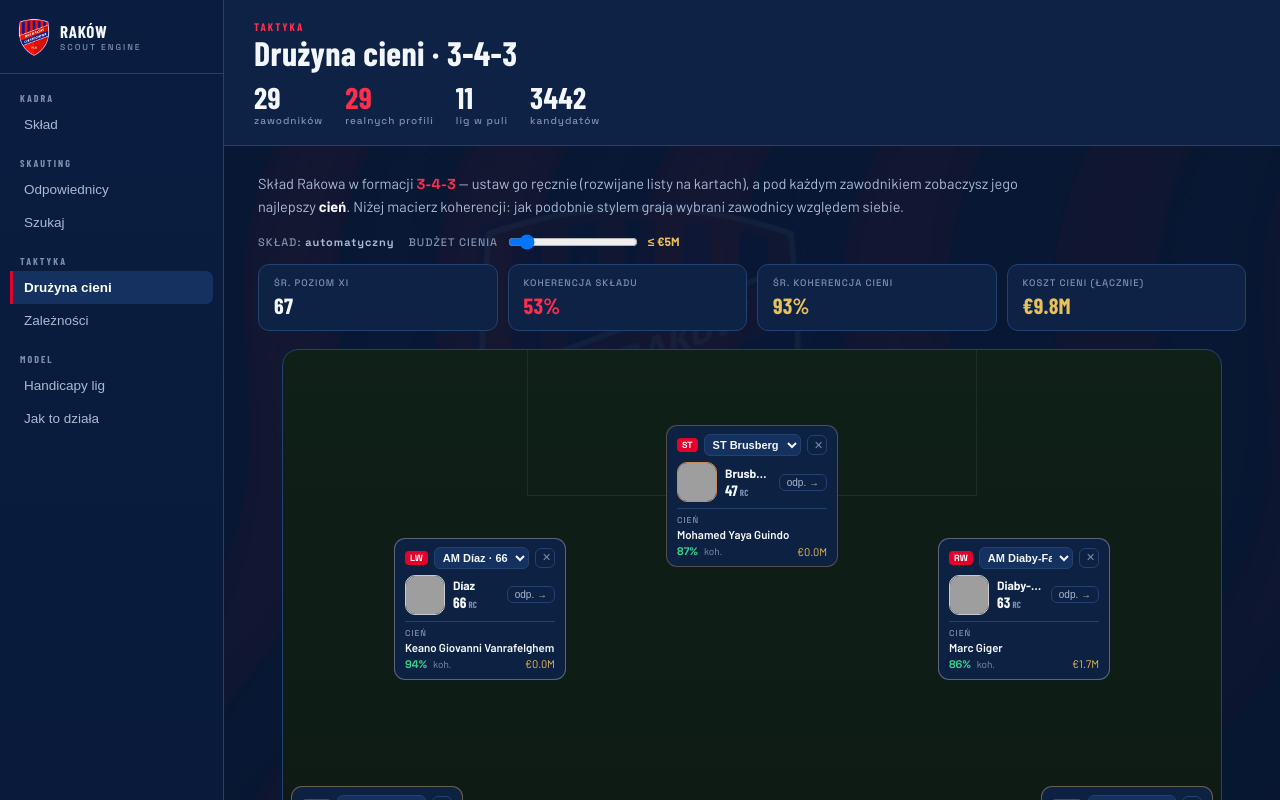
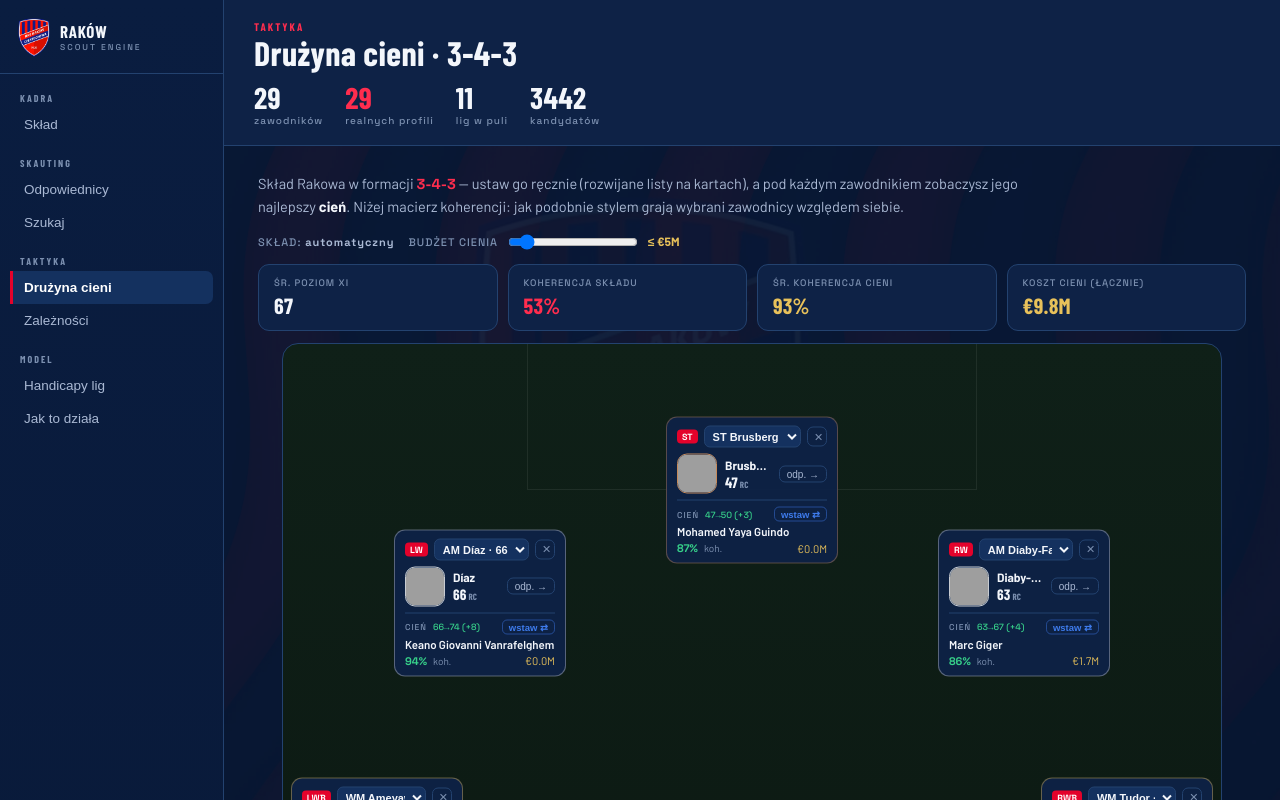
Before and after one commit to levelupstudioPL/rakow-scout, a React (Vite) app: page / in a window 1280 px wide. Both pictures are taken after a click on the button "Drużyna cieni". Shown: the top 800 px of the page. Built offline with nearby package versions, Linux system fonts and the light colour scheme; grey boxes are pictures that could not be loaded; a web font is replaced by a local one.

Commit message:
Update App.jsx

```diff
--- a/src/App.jsx
+++ b/src/App.jsx
@@ -374,7 +374,7 @@
             filters: draft, applied: filters, setF, applyFilters, resetFilters, filtersDirty,
             FILTERS_DEFAULT, filtersOpen, setFiltersOpen }} />}
           {view === "search" && <SearchView {...{ data, query, setQuery, searchResults, short, toggleShort, fmt }} />}
-          {view === "shadow" && <ShadowView {...{ data, photoOf, fmt, estimatePrice, matchScore, filters, setSel, setView }} />}
+          {view === "shadow" && <ShadowView {...{ data, photoOf, fmt, estimatePrice, matchScore, adjusted, filters, setSel, setView }} />}
           {view === "leagues" && <LeaguesView data={data} />}
           {view === "corr" && <CorrView data={data} />}
           {view === "help" && <HelpView data={data} setView={setView} />}
@@ -753,10 +753,12 @@
   );
 }
 
-function ShadowView({ data, photoOf = () => null, fmt, estimatePrice, matchScore = () => null, filters = {}, setSel, setView }) {
+function ShadowView({ data, photoOf = () => null, fmt, estimatePrice, matchScore = () => null, adjusted = () => ({ adj: 0 }), filters = {}, setSel, setView }) {
   const squad = data.squad, pool = data.pool;
   const [lineup, setLineup] = useState({});   // slotId -> playerId (ręczny wybór)
   const [excluded, setExcluded] = useState([]);   // id zawodników wykluczonych ze składu (np. na wylocie)
+  const [inserted, setInserted] = useState({});   // slotId -> true: wstaw cień (transfer) zamiast naszego zawodnika
+  const toggleInsert = (id) => setInserted((m) => { const n = { ...m }; if (n[id]) delete n[id]; else n[id] = true; return n; });
   // Domyślny budżet cienia: filtr z „Odpowiedników" jeśli ustawiony, inaczej
   // rozsądny pułap klubowy (5 mln €) — żeby cienie od razu były w realiach Rakowa,
   // nie €20M+. Suwak niżej pozwala zmienić aż do „bez limitu".
@@ -811,17 +813,32 @@
         const list = (pref.length ? pref : cands).sort((a, b) => b.p.coherence - a.p.coherence);
         if (list[0]) { shadow = list[0].p; price = list[0].price; usedShadows.add(shadow.id); }
       }
-      return { slot, starter, shadow, price };
+      return { slot, starter, shadow, price, ins: !!inserted[slot.id] && !!shadow };
     });
-  }, [data, lineup, excluded, budget, filters]);
+  }, [data, lineup, excluded, budget, filters, inserted]);
 
   const filled = xi.filter((s) => s.starter);
   const real = filled.filter((s) => !s.starter.rc_estimated);
   const shadows = xi.filter((s) => s.shadow);
-  const avgRC = real.length ? Math.round(mean(real.map((s) => s.starter.rc))) : null;
   const avgCoh = shadows.length ? Math.round(mean(shadows.map((s) => s.shadow.coherence))) : null;
   const totalCost = shadows.reduce((a, s) => a + (s.price ? s.price.est : 0), 0);
   const isManual = Object.keys(lineup).length > 0;
+
+  // --- WSTAWIANIE ODPOWIEDNIKA: efektywny skład (nasz zawodnik lub wstawiony cień) ---
+  // Poziom cienia liczony jako poziom surowy + handicap ligi (adjusted), żeby był
+  // porównywalny z RC naszych zawodników.
+  const effWho = (s) => (s.ins && s.shadow) ? s.shadow : s.starter;
+  const effLevel = (s) => (s.ins && s.shadow) ? Math.round(adjusted(s.shadow).adj)
+    : (s.starter && !s.starter.rc_estimated ? s.starter.rc : null);
+  const effProfile = (s) => { const w = effWho(s); return Array.isArray(w && w.profile) ? w.profile : null; };
+  const nowLevels = xi.map(effLevel).filter((v) => typeof v === "number");
+  const avgNow = nowLevels.length ? Math.round(mean(nowLevels)) : null;
+  const baseLevels = real.map((s) => s.starter.rc);
+  const avgBase = baseLevels.length ? Math.round(mean(baseLevels)) : null;
+  const avgRC = avgBase;
+  const nIns = xi.filter((s) => s.ins).length;
+  const insCost = xi.filter((s) => s.ins && s.price).reduce((a, s) => a + s.price.est, 0);
+  const lvlDelta = (avgNow != null && avgBase != null) ? avgNow - avgBase : 0;
   // Lista wyboru: najpierw zawodnicy NA pozycję slotu, potem pozostali (można
   // wstawić kogo się chce — np. Tudora na wahadło). Bramkarze tylko na GK.
   const onPos = (slot) => squad.filter((p) => !isExcluded(p.id) &&
@@ -831,11 +848,13 @@
   const excludedPlayers = squad.filter((p) => isExcluded(p.id));
 
   // --- macierz koherencji (podobieństwo stylu) między zawodnikami pola ---
-  const wp = xi.filter((s) => s.starter && s.slot.line !== "Bramka"
-    && Array.isArray(s.starter.profile) && s.starter.profile.some((v) => v !== 0));
+  // Używa EFEKTYWNEGO zawodnika (naszego lub wstawionego cienia), więc wprowadzenie
+  // transferu zmienia też koherencję zespołu.
+  const wp = xi.map((s) => ({ slot: s.slot, who: effWho(s), prof: effProfile(s), ins: s.ins }))
+    .filter((x) => x.slot.line !== "Bramka" && x.who && Array.isArray(x.prof) && x.prof.some((v) => v !== 0));
   const cos = (a, b) => { let d = 0, na = 0, nb = 0; for (let i = 0; i < a.length; i++) { d += a[i] * b[i]; na += a[i] * a[i]; nb += b[i] * b[i]; } if (!na || !nb) return 50; return Math.round((d / (Math.sqrt(na) * Math.sqrt(nb)) + 1) / 2 * 100); };
   const hasProfiles = wp.length >= 2;
-  const pairSim = (i, j) => cos(wp[i].starter.profile, wp[j].starter.profile);
+  const pairSim = (i, j) => cos(wp[i].prof, wp[j].prof);
   const avgWith = (i) => { const o = []; for (let j = 0; j < wp.length; j++) if (j !== i) o.push(pairSim(i, j)); return o.length ? Math.round(mean(o)) : 0; };
   let teamCoh = null;
   if (hasProfiles) { const ps = []; for (let i = 0; i < wp.length; i++) for (let j = i + 1; j < wp.length; j++) ps.push(pairSim(i, j)); teamCoh = ps.length ? Math.round(mean(ps)) : null; }
@@ -879,12 +898,30 @@
         </div>
       )}
 
-      <div style={{ display: "grid", gridTemplateColumns: "repeat(auto-fit,minmax(150px,1fr))", gap: 10, margin: "12px 0 18px" }}>
-        <Kpi l="Śr. poziom XI" v={avgRC ?? "—"} />
+      <div style={{ display: "grid", gridTemplateColumns: "repeat(auto-fit,minmax(150px,1fr))", gap: 10, margin: "12px 0 12px" }}>
+        <Kpi l={nIns > 0 ? "Poziom XI (z transferami)" : "Śr. poziom XI"}
+          v={avgNow != null ? `${avgNow}${nIns > 0 && lvlDelta !== 0 ? ` (${lvlDelta > 0 ? "+" : ""}${lvlDelta})` : ""}` : "—"}
+          c={nIns > 0 && lvlDelta !== 0 ? (lvlDelta > 0 ? C.good : C.bad) : undefined} />
         <Kpi l="Koherencja składu" v={teamCoh != null ? `${teamCoh}%` : "—"} c={C.redHi} />
         <Kpi l="Śr. koherencja cieni" v={avgCoh != null ? `${avgCoh}%` : "—"} c={C.proxy} />
         <Kpi l="Koszt cieni (łącznie)" v={fmt(totalCost)} c={C.proxy} />
       </div>
+
+      {nIns > 0 && (
+        <div style={{ display: "flex", alignItems: "center", gap: 12, flexWrap: "wrap", margin: "0 0 16px",
+          background: `${C.blue}1A`, border: `1px solid ${C.blueHi}55`, borderRadius: 12, padding: "10px 15px" }}>
+          <span className="cond" style={{ fontSize: 12, letterSpacing: 1, color: C.blueHi, fontWeight: 800 }}>SYMULACJA TRANSFERÓW</span>
+          <span style={{ fontSize: 13, color: C.steelHi }}>
+            Wprowadzono <b style={{ color: C.bone }}>{nIns}</b>, poziom XI <b style={{ color: C.bone }}>{avgBase}</b> →{" "}
+            <b style={{ color: lvlDelta >= 0 ? C.good : C.bad }}>{avgNow}</b>{" "}
+            <b style={{ color: lvlDelta >= 0 ? C.good : C.bad }}>({lvlDelta > 0 ? "+" : ""}{lvlDelta})</b>,
+            koszt <b style={{ color: C.proxy }}>{fmt(insCost)}</b>
+          </span>
+          <button onClick={() => setInserted({})} style={{ marginLeft: "auto", background: "transparent",
+            color: C.blueHi, border: `1px solid ${C.blueHi}66`, borderRadius: 8, padding: "5px 12px",
+            fontSize: 12, cursor: "pointer", fontWeight: 600 }}>Wyczyść transfery</button>
+        </div>
+      )}
 
       <div style={{ overflowX: "auto" }}>
         <div style={{ position: "relative", width: "100%", minWidth: 660, maxWidth: 940, margin: "0 auto",
@@ -895,10 +932,10 @@
           <div style={{ position: "absolute", left: "26%", right: "26%", top: 0, height: "13%", border: `1px solid ${C.bone}12`, borderTop: "none" }} />
           <div style={{ position: "absolute", left: "26%", right: "26%", bottom: 0, height: "13%", border: `1px solid ${C.bone}12`, borderBottom: "none" }} />
 
-          {xi.map(({ slot, starter, shadow, price }) => (
+          {xi.map(({ slot, starter, shadow, price, ins }) => (
             <div key={slot.id} style={{ position: "absolute", left: `${slot.x}%`, top: `${slot.y}%`,
-              transform: "translate(-50%,-50%)", width: 172, background: `${C.panel}F2`,
-              border: `1px solid ${starter && !starter.rc_estimated ? `${tierColor(starter.rc)}66` : C.line}`,
+              transform: "translate(-50%,-50%)", width: 172, background: ins ? `${C.blue}22` : `${C.panel}F2`,
+              border: `1px solid ${ins ? C.blueHi : (starter && !starter.rc_estimated ? `${tierColor(starter.rc)}66` : C.line)}`,
               borderRadius: 11, padding: "8px 10px", color: C.bone }}>
               <div style={{ display: "flex", alignItems: "center", gap: 6, marginBottom: 6 }}>
                 <span className="mono" style={{ fontSize: 9, fontWeight: 800, color: "#fff", background: C.red, borderRadius: 4, padding: "1px 5px", flexShrink: 0 }}>{slot.label}</span>
@@ -945,7 +982,21 @@
               <div style={{ height: 1, background: C.line, margin: "0 0 6px" }} />
               {shadow ? (
                 <div>
-                  <div className="mono" style={{ fontSize: 8.5, letterSpacing: 1, color: C.steel, textTransform: "uppercase", marginBottom: 2 }}>cień</div>
+                  <div style={{ display: "flex", alignItems: "center", gap: 6, marginBottom: 2 }}>
+                    <span className="mono" style={{ fontSize: 8.5, letterSpacing: 1, color: ins ? C.blueHi : C.steel, textTransform: "uppercase" }}>
+                      {ins ? "✓ w składzie" : "cień"}
+                    </span>
+                    {starter && !starter.rc_estimated && (
+                      <span className="mono" style={{ fontSize: 9, color: (Math.round(adjusted(shadow).adj) - starter.rc) >= 0 ? C.good : C.bad }}>
+                        {(() => { const d = Math.round(adjusted(shadow).adj) - starter.rc; return `${starter.rc}→${Math.round(adjusted(shadow).adj)} (${d > 0 ? "+" : ""}${d})`; })()}
+                      </span>
+                    )}
+                    <button onClick={() => toggleInsert(slot.id)} title={ins ? "Cofnij transfer" : "Wstaw ten transfer do składu i przelicz poziom zespołu"}
+                      style={{ marginLeft: "auto", background: ins ? C.blue : "transparent", color: ins ? "#fff" : C.blueHi,
+                        border: `1px solid ${C.blueHi}${ins ? "" : "77"}`, borderRadius: 5, padding: "1px 6px", fontSize: 9.5, cursor: "pointer", fontWeight: 700, flexShrink: 0 }}>
+                      {ins ? "cofnij" : "wstaw ⇄"}
+                    </button>
+                  </div>
                   <div style={{ fontSize: 11.5, fontWeight: 600, whiteSpace: "nowrap", overflow: "hidden", textOverflow: "ellipsis" }}>{shadow.name}</div>
                   <div style={{ display: "flex", alignItems: "center", gap: 6, marginTop: 3 }}>
                     <span className="mono" style={{ fontSize: 11, fontWeight: 700, color: cohColor(shadow.coherence) }}>{Math.round(shadow.coherence)}%</span>
@@ -972,20 +1023,20 @@
             <thead>
               <tr>
                 <th></th>
-                {wp.map((s) => <th key={s.slot.id} className="mono" style={{ padding: 6, color: C.steel, fontWeight: 700 }} title={s.starter.name}>{s.slot.label}</th>)}
+                {wp.map((s) => <th key={s.slot.id} className="mono" style={{ padding: 6, color: s.ins ? C.blueHi : C.steel, fontWeight: 700 }} title={s.who.name}>{s.slot.label}</th>)}
                 <th className="mono" style={{ padding: 6, color: C.steelHi }}>śr.</th>
               </tr>
             </thead>
             <tbody>
               {wp.map((s, i) => (
                 <tr key={s.slot.id}>
-                  <td className="mono" style={{ padding: "6px 8px", color: C.steelHi, whiteSpace: "nowrap", fontWeight: 600 }} title={s.starter.name}>
-                    <span style={{ color: C.redHi }}>{s.slot.label}</span> {surname(s.starter.name)}
+                  <td className="mono" style={{ padding: "6px 8px", color: C.steelHi, whiteSpace: "nowrap", fontWeight: 600 }} title={s.who.name}>
+                    <span style={{ color: s.ins ? C.blueHi : C.redHi }}>{s.slot.label}</span> {surname(s.who.name)}{s.ins ? " ⇄" : ""}
                   </td>
                   {wp.map((_, j) => {
                     const v = i === j ? 100 : pairSim(i, j);
                     return (
-                      <td key={j} className="mono" title={`${surname(wp[i].starter.name)} ↔ ${surname(wp[j].starter.name)}: ${v}`}
+                      <td key={j} className="mono" title={`${surname(wp[i].who.name)} ↔ ${surname(wp[j].who.name)}: ${v}`}
                         style={{ width: 40, height: 34, textAlign: "center", fontWeight: 600,
                           background: i === j ? C.panelHi : `rgba(214,0,28,${0.08 + (v / 100) * 0.7})`,
                           color: i === j ? C.steel : (v > 55 ? "#fff" : C.steelHi), border: `2px solid ${C.ink}`, borderRadius: 4 }}>
```
